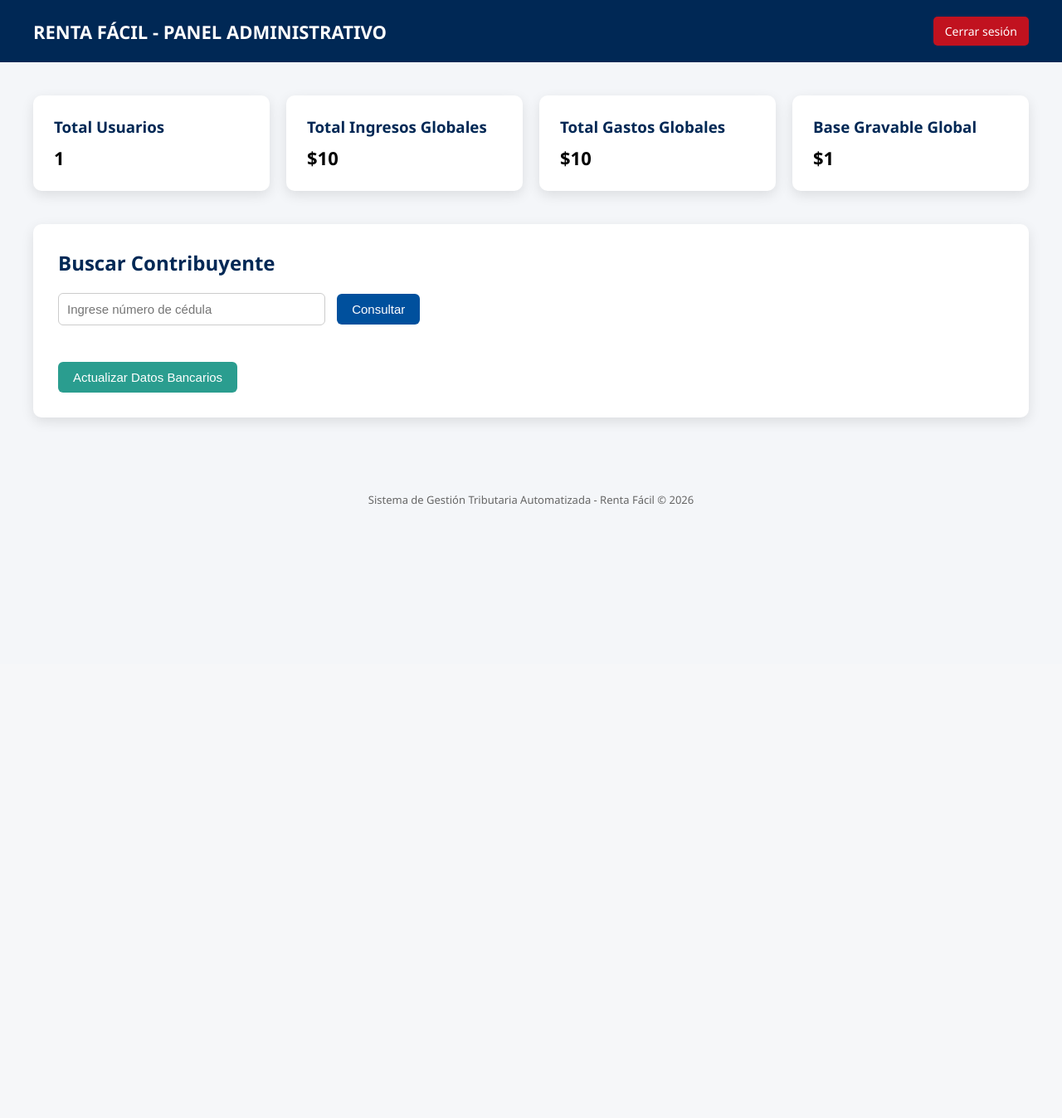
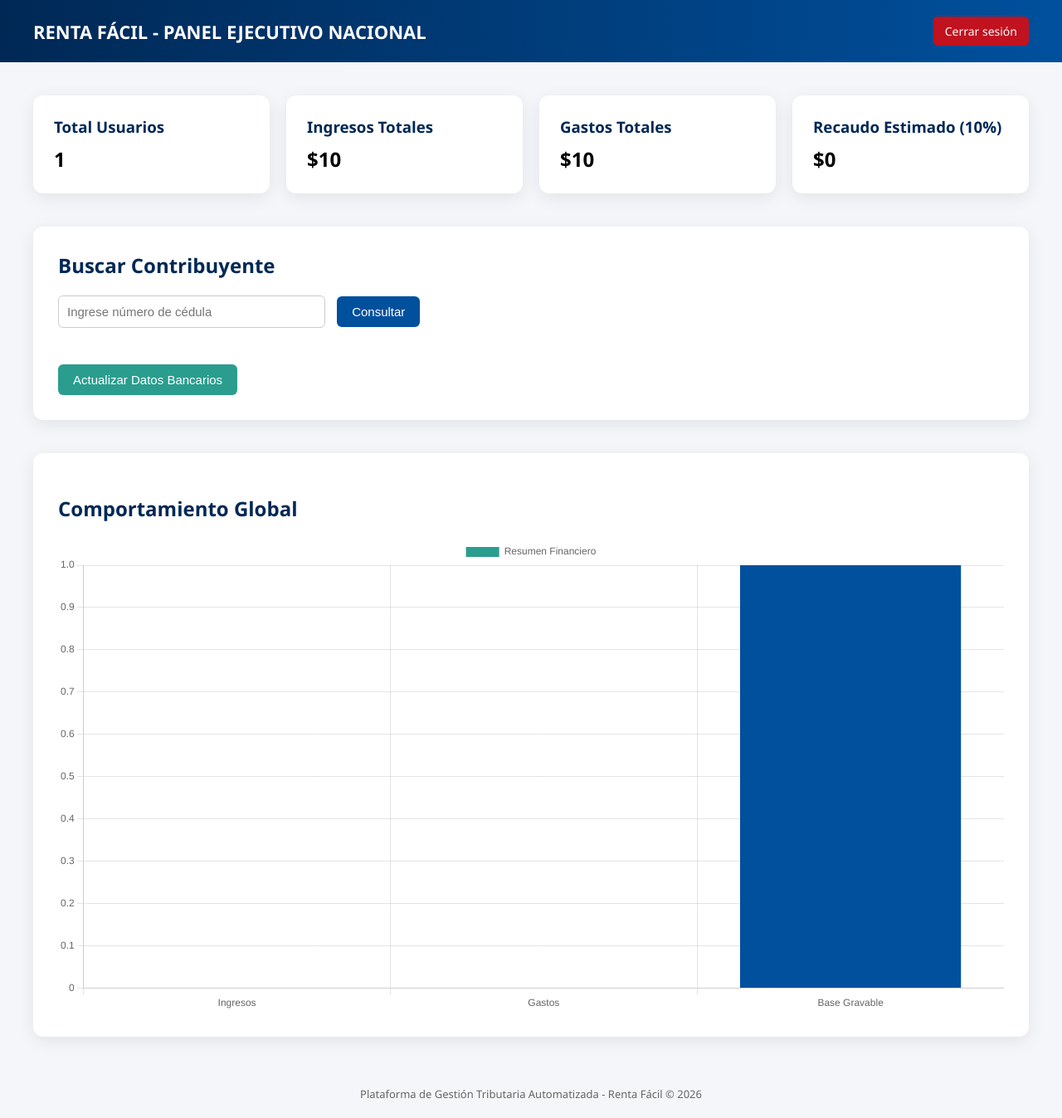
Before and after one commit to julianbaquero357/rentafacil-demo, a Flask app: template templates/admin.html in a window 1280 px wide. Shown: the whole page at 83% size. Before the commit the page ends 608 px from the top, so only its background shows below. Run offline with Flask 3, Linux system fonts and the light colour scheme; the template is opened without the code that fills it: most values are stand-ins (such as "Sample title", 1, 10 or a date in 2020).

Commit message:
Update admin.html

```diff
--- a/templates/admin.html
+++ b/templates/admin.html
@@ -5,6 +5,8 @@
 
     <meta charset="UTF-8">
     <meta name="viewport" content="width=device-width, initial-scale=1.0">
+
+    <script src="https://cdn.jsdelivr.net/npm/chart.js"></script>
 
     <style>
         body {
@@ -14,7 +16,7 @@
         }
 
         header {
-            background: #002855;
+            background: linear-gradient(90deg, #002855, #00509d);
             color: white;
             padding: 20px 40px;
             display: flex;
@@ -42,7 +44,7 @@
 
         .cards {
             display: grid;
-            grid-template-columns: repeat(auto-fit, minmax(250px, 1fr));
+            grid-template-columns: repeat(auto-fit, minmax(240px, 1fr));
             gap: 20px;
             margin-bottom: 40px;
         }
@@ -50,8 +52,13 @@
         .card {
             background: white;
             padding: 25px;
-            border-radius: 10px;
-            box-shadow: 0px 5px 15px rgba(0,0,0,0.1);
+            border-radius: 12px;
+            box-shadow: 0px 5px 20px rgba(0,0,0,0.08);
+            transition: 0.3s;
+        }
+
+        .card:hover {
+            transform: translateY(-4px);
         }
 
         .card h3 {
@@ -60,7 +67,7 @@
         }
 
         .card p {
-            font-size: 22px;
+            font-size: 24px;
             font-weight: bold;
             margin: 0;
         }
@@ -68,9 +75,9 @@
         .search-box {
             background: white;
             padding: 30px;
-            border-radius: 10px;
-            box-shadow: 0px 5px 15px rgba(0,0,0,0.1);
-            margin-bottom: 30px;
+            border-radius: 12px;
+            box-shadow: 0px 5px 20px rgba(0,0,0,0.08);
+            margin-bottom: 40px;
         }
 
         .search-box h2 {
@@ -100,17 +107,16 @@
             color: white;
         }
 
-        .btn-primary:hover {
-            background-color: #003f7f;
-        }
-
         .btn-sync {
             background-color: #2a9d8f;
             color: white;
         }
 
-        .btn-sync:hover {
-            background-color: #1e7d71;
+        .chart-container {
+            background: white;
+            padding: 30px;
+            border-radius: 12px;
+            box-shadow: 0px 5px 20px rgba(0,0,0,0.08);
         }
 
         footer {
@@ -125,7 +131,7 @@
 <body>
 
 <header>
-    <h1>RENTA FÁCIL - PANEL ADMINISTRATIVO</h1>
+    <h1>RENTA FÁCIL - PANEL EJECUTIVO NACIONAL</h1>
     <a href="/admin/logout" class="logout">Cerrar sesión</a>
 </header>
 
@@ -138,18 +144,18 @@
         </div>
 
         <div class="card">
-            <h3>Total Ingresos Globales</h3>
+            <h3>Ingresos Totales</h3>
             <p>${{ "{:,.0f}".format(total_ingresos) }}</p>
         </div>
 
         <div class="card">
-            <h3>Total Gastos Globales</h3>
+            <h3>Gastos Totales</h3>
             <p>${{ "{:,.0f}".format(total_gastos) }}</p>
         </div>
 
         <div class="card">
-            <h3>Base Gravable Global</h3>
-            <p>${{ "{:,.0f}".format(total_base) }}</p>
+            <h3>Recaudo Estimado (10%)</h3>
+            <p>${{ "{:,.0f}".format(total_base * 0.10) }}</p>
         </div>
     </div>
 
@@ -168,11 +174,46 @@
         </form>
     </div>
 
+    <div class="chart-container">
+        <h2 style="color:#002855;">Comportamiento Global</h2>
+        <canvas id="grafica"></canvas>
+    </div>
+
 </div>
 
 <footer>
-    Sistema de Gestión Tributaria Automatizada - Renta Fácil © 2026
+    Plataforma de Gestión Tributaria Automatizada - Renta Fácil © 2026
 </footer>
+
+<script>
+    const ctx = document.getElementById('grafica').getContext('2d');
+
+    new Chart(ctx, {
+        type: 'bar',
+        data: {
+            labels: ['Ingresos', 'Gastos', 'Base Gravable'],
+            datasets: [{
+                label: 'Resumen Financiero',
+                data: [
+                    {{ total_ingresos }},
+                    {{ total_gastos }},
+                    {{ total_base }}
+                ],
+                backgroundColor: [
+                    '#2a9d8f',
+                    '#e63946',
+                    '#00509d'
+                ]
+            }]
+        },
+        options: {
+            responsive: true,
+            animation: {
+                duration: 1200
+            }
+        }
+    });
+</script>
 
 </body>
 </html>
```
